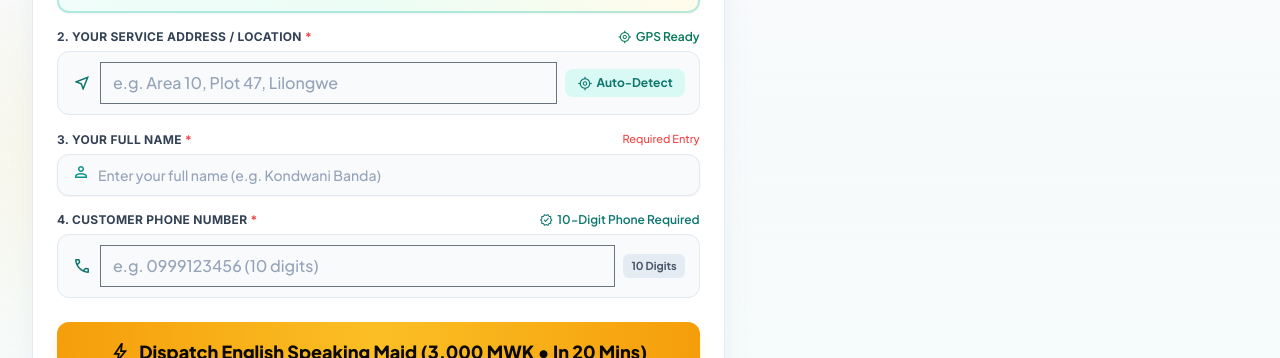
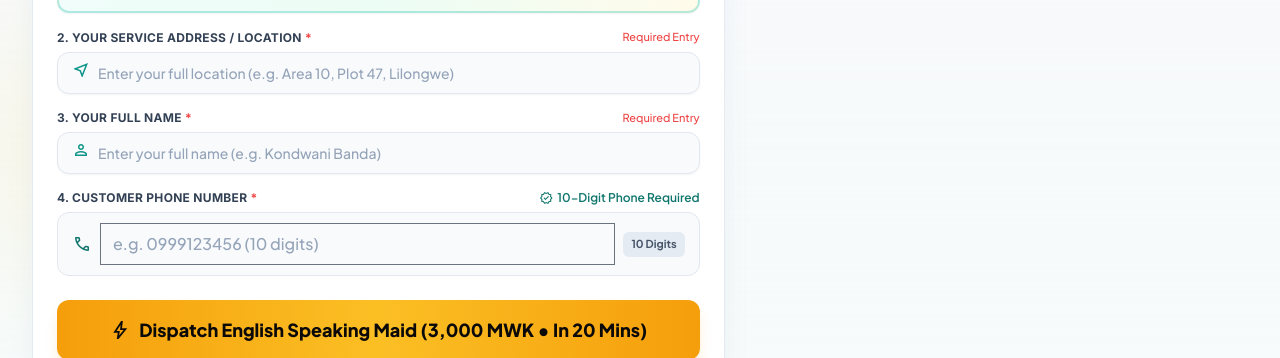
Before and after one commit to abdullahkhurram9077-glitch/QUICK-MAID, a plain HTML site: page code.html in a window 1280 px wide. Shown: the part 742-1100 px from the top of the page. Drawn offline with nearby package versions, Linux system fonts and the light colour scheme.

Commit message:
Remove Auto-Detect button and enforce manual location entry in booking form

```diff
--- a/code.html
+++ b/code.html
@@ -262,18 +262,14 @@
                 <!-- Location Input -->
                 <div>
                   <div class="flex items-center justify-between mb-1.5">
-                    <label class="font-label-md text-xs font-bold text-slate-700 uppercase tracking-wide">2. Your Service Address / Location <span class="text-red-500">*</span></label>
-                    <span class="text-xs text-emerald-700 font-semibold flex items-center gap-1">
-                      <span class="material-symbols-outlined text-[14px]">my_location</span> GPS Ready
-                    </span>
+                    <label class="font-label-md text-xs font-bold text-slate-700 uppercase tracking-wide" for="heroLocationInput">2. Your Service Address / Location <span class="text-red-500">*</span></label>
+                    <span class="text-[11px] font-medium text-red-500 font-bold">Required Entry</span>
                   </div>
-                  <div class="flex items-center gap-2 bg-slate-50 border border-slate-200 rounded-xl px-3.5 py-2.5 focus-within:border-teal-600 focus-within:bg-white transition-all" id="locInputWrapper">
-                    <span class="material-symbols-outlined text-teal-700 text-[20px]">near_me</span>
-                    <input class="w-full bg-transparent text-sm sm:text-base text-slate-900 focus:outline-none placeholder-slate-400 font-medium" id="heroLocationInput" placeholder="e.g. Area 10, Plot 47, Lilongwe" type="text" oninput="clearError('heroLocationInput')"/>
-                    <button class="shrink-0 text-xs font-bold text-teal-700 bg-teal-100/70 hover:bg-teal-200 px-3 py-1.5 rounded-lg transition-colors flex items-center gap-1 cursor-pointer" id="autoDetectBtn" onclick="detectUserLocation()" type="button">
-                      <span class="material-symbols-outlined text-[15px]">gps_fixed</span>
-                      <span>Auto-Detect</span>
-                    </button>
+                  <div class="relative flex items-center">
+                    <div class="absolute left-3.5 text-teal-600 pointer-events-none">
+                      <span class="material-symbols-outlined text-[20px]">near_me</span>
+                    </div>
+                    <input class="w-full pl-10 pr-4 py-2.5 bg-slate-50 border border-slate-200 rounded-xl text-xs sm:text-sm font-medium text-slate-900 placeholder:text-slate-400 focus:outline-none focus:border-teal-600 focus:bg-white transition-all shadow-sm" id="heroLocationInput" placeholder="Enter your full location (e.g. Area 10, Plot 47, Lilongwe)" type="text" oninput="clearError('heroLocationInput')"/>
                   </div>
                 </div>
 
```
Also changed, not shown: index.html (+7 -11 lines).
